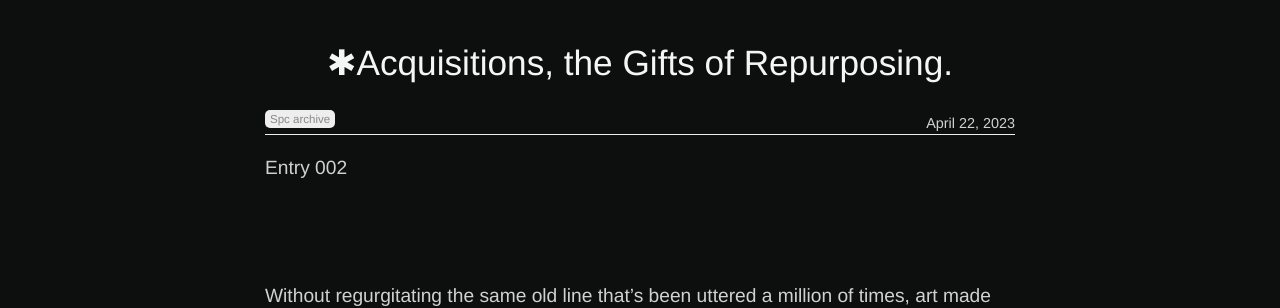
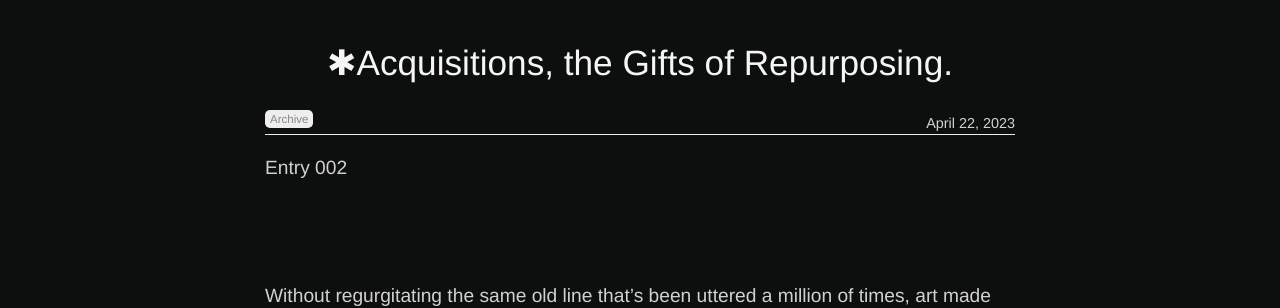
Before and after one commit to Temperedfire/continuum, a Jekyll site: the page built from _posts/2023-04-22-ACQ_002.md, in a window 1280 px wide and 900 px high. Shown: the part 164-472 px from the top of the window. Built offline with Jekyll 4.4.1, drawn with Linux system fonts in a browser that asks for light colours.

Commit message:
Update to blog slugs

```diff
--- a/_posts/2023-04-22-ACQ_002.md
+++ b/_posts/2023-04-22-ACQ_002.md
@@ -2,7 +2,7 @@
 date: 2023-04-22
 title: ✱Acquisitions, the Gifts of Repurposing.
 categories:
-  - spc archive
+  - archive
 author_staff_member: arraeofthings
 ---
 Entry 002
```
